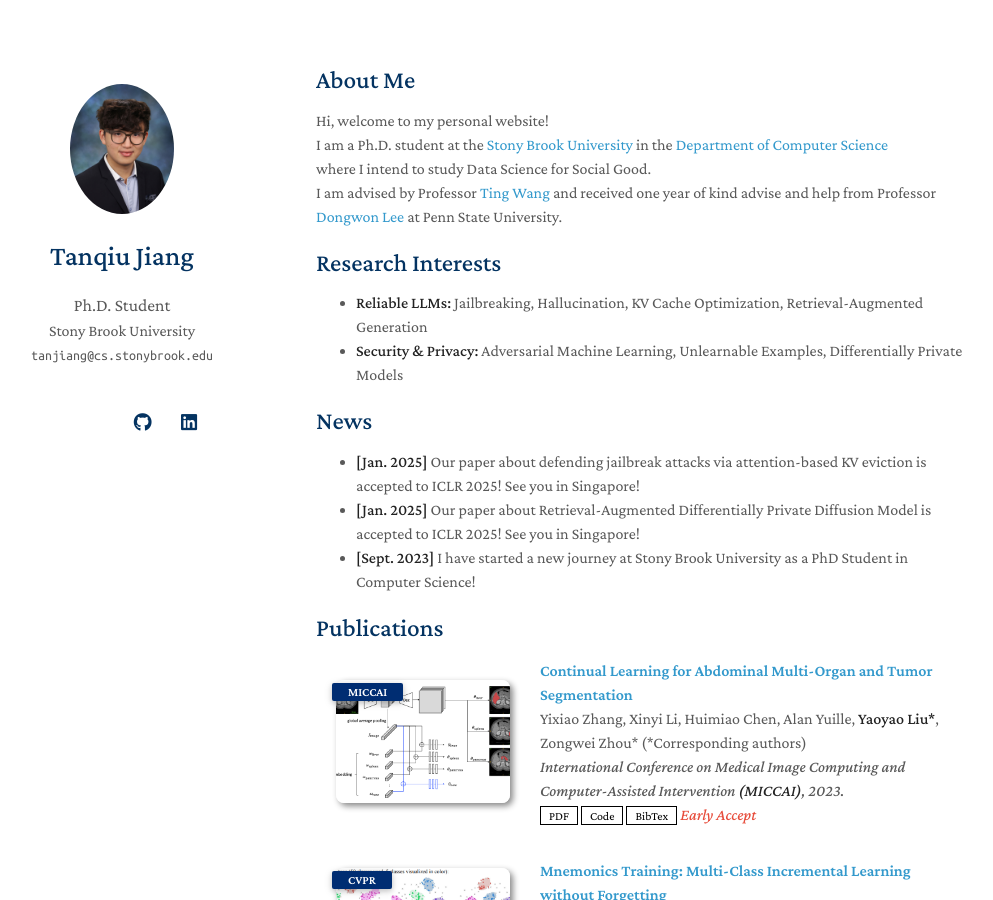
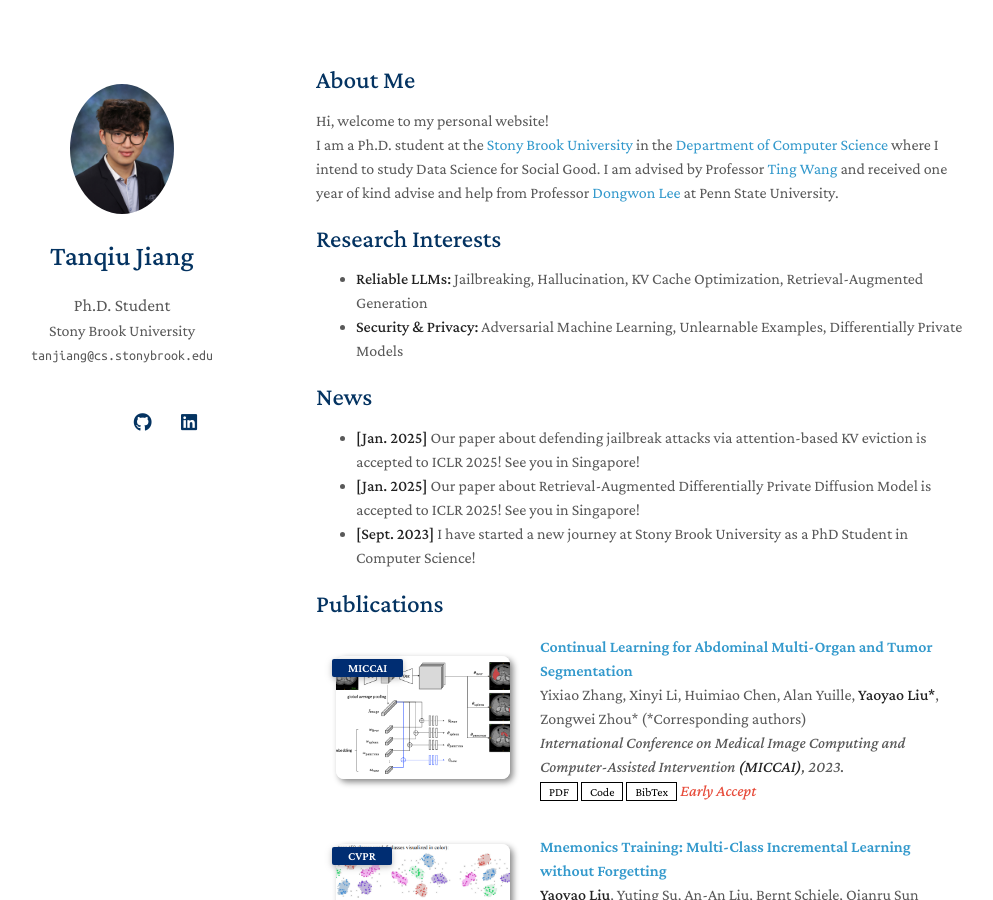
Before and after one commit to TanqiuJiang/tanqiujiang.github.io, a Jekyll site: the page built from index.md, in a window 1280 px wide and 900 px high. Shown: the whole window, without its empty margins (154-1147 px from the left). Built offline with Jekyll 4.4.1, drawn with Linux system fonts in a browser that asks for light colours; a style sheet for code colours, icons or effects is not loaded; our own code applies the rules of GitHub Pages for plain Markdown files.

```diff
--- a/index.md
+++ b/index.md
@@ -5,7 +5,7 @@
 ## About Me
 
 <p>Hi, welcome to my personal website! <br />
-I am a Ph.D. student at the <a href="https://www.stonybrook.edu/">Stony Brook University</a> in the <a href="https://www.cs.stonybrook.edu/">Department of Computer Science</a> <br />where I intend to study Data Science for Social Good.<br />I am advised by Professor <a href="https://alps-lab.github.io/">Ting Wang</a> and received one year of kind advise and help from Professor <a href="https://pike.psu.edu/dongwon/">Dongwon Lee</a> at Penn State University.</p>
+I am a Ph.D. student at the <a href="https://www.stonybrook.edu/">Stony Brook University</a> in the <a href="https://www.cs.stonybrook.edu/">Department of Computer Science</a> where I intend to study Data Science for Social Good. I am advised by Professor <a href="https://alps-lab.github.io/">Ting Wang</a> and received one year of kind advise and help from Professor <a href="https://pike.psu.edu/dongwon/">Dongwon Lee</a> at Penn State University.</p>
 
 ## Research Interests
 
```
Also changed, not shown: assets/img/1.png.
